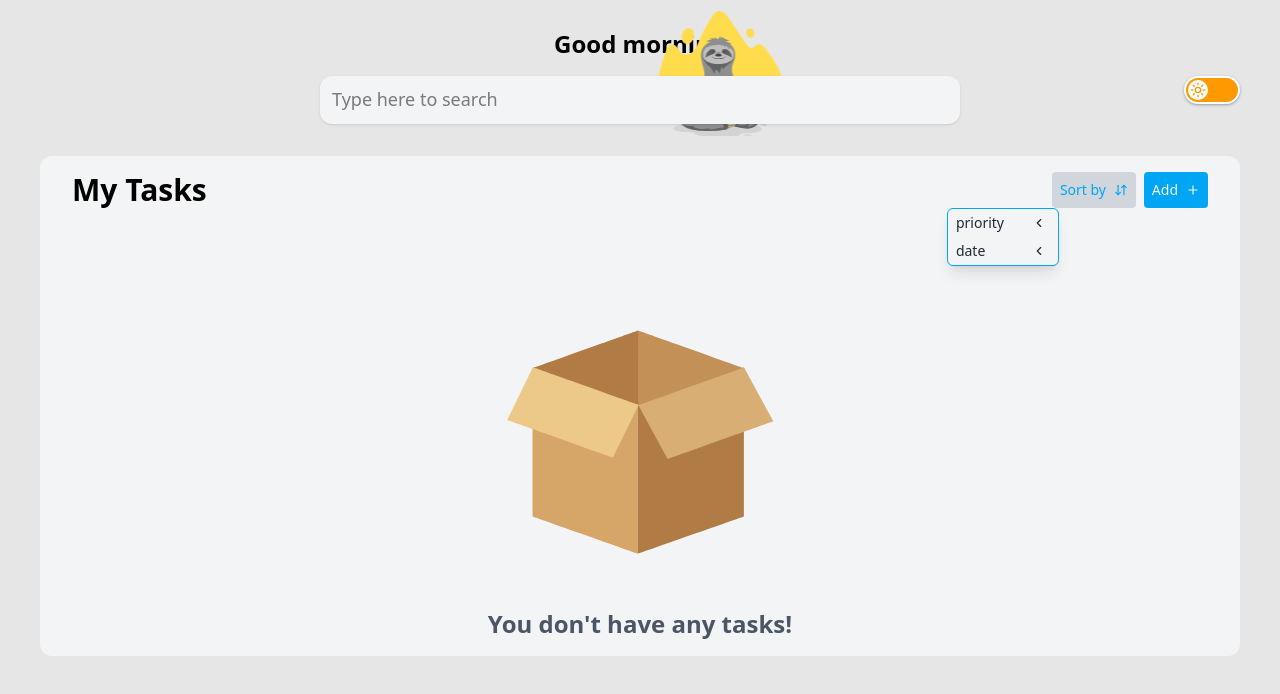
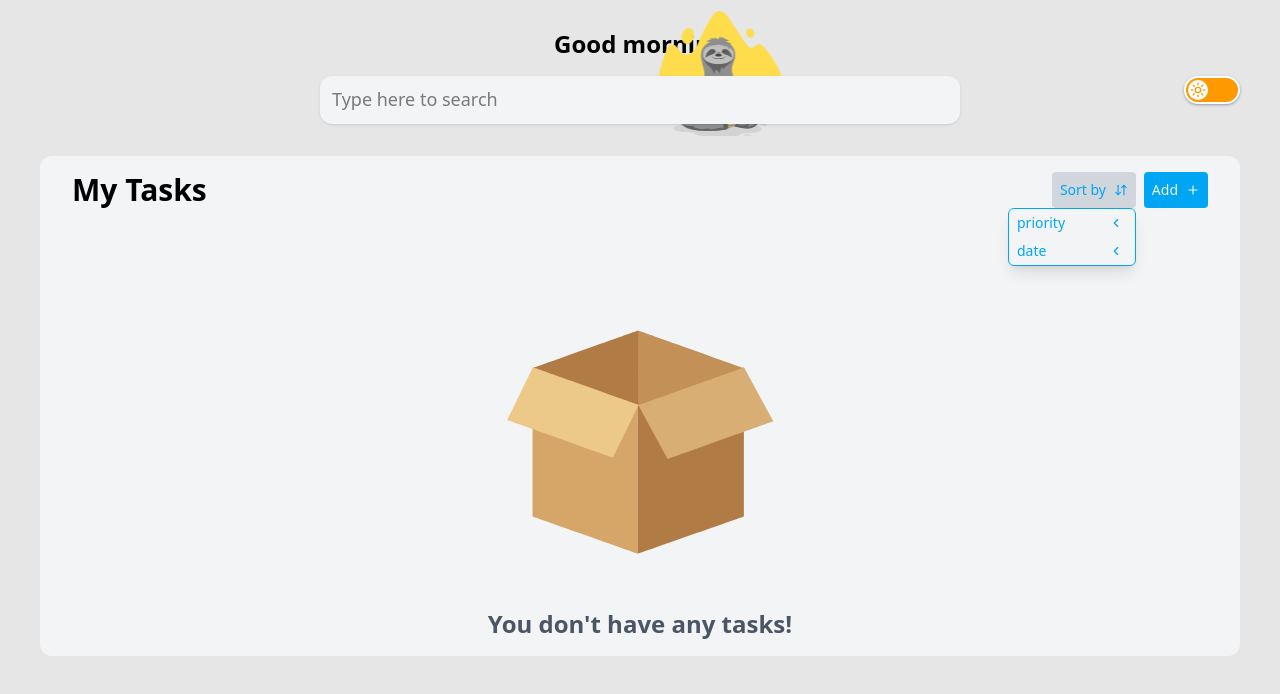
Before and after one commit to Harsh-002/todo, a React (Vite) app: page / in a window 1280 px wide. Both pictures are taken after a click on the element "Sort by". Shown: the top 694 px of the page. Built offline with nearby package versions, Linux system fonts and the light colour scheme.

Commit message:
Fixed dropdown logic

```diff
--- a/index.html
+++ b/index.html
@@ -2,7 +2,7 @@
 <html lang="en">
   <head>
     <meta charset="UTF-8" />
-    <link rel="icon" type="image/svg+xml" href="./public/daily-planning.png" />
+    <link rel="icon" type="image/svg+xml" href="/daily-planning.png" />
     <meta name="viewport" content="width=device-width, initial-scale=1.0" />
     <title>ToDo</title>
   </head>
--- a/src/components/Dropdown.jsx
+++ b/src/components/Dropdown.jsx
@@ -22,8 +22,8 @@ const Dropdown = ({ ref, visible, onChange, values, id }) => {
     <div
       ref={ref}
       onMouseLeave={handleMouseLeave}
-      className={`absolute z-50 top-full right-11/12 w-28 ${
-        visible ? "" : "hidden"
+      className={`absolute text-md text-left z-50 top-full right-0 w-auto min-w-32 ${
+        !visible && "hidden"
       }`}
     >
       <ul
@@ -31,23 +31,26 @@ const Dropdown = ({ ref, visible, onChange, values, id }) => {
           darkMode ? "bg-gray-500" : "bg-gray-100"
         }`}
       >
-        {values.map((value, idx) => (
+        {values.map((value, idx) => {
+          return (
             <li
               onMouseEnter={() => handleShowSubOptions(value)}
               key={`${value.name}-${idx}`}
               onClick={() => onChange(id, value.name)}
-            className={`relative px-2 cursor-pointer py-1 ${
+              className={`relative px-2 cursor-pointer py-1 ${value.bgColor} ${
                 darkMode
-                ? `text-${value.textColor} hover:bg-${value.bgColor}`
-                : `text-${value.bgColor} hover:bg-${value.textColor}`
-            }`}
+                  ? `hover:backdrop-brightness-120 ${value.darkText}`
+                  : `hover:backdrop-brightness-90 ${value.textColor}`
+              }
+            `}
             >
               <div className="absolute right-3 top-1/2 transform -translate-y-1/2">
                 {value.subOptions && <LuChevronLeft />}
               </div>
               {value.name}
             </li>
-        ))}
+          );
+        })}
       </ul>
 
       {activeSubOptions && (
@@ -61,10 +64,12 @@ const Dropdown = ({ ref, visible, onChange, values, id }) => {
               <li
                 key={`sub-${opt.name}-${idx}`}
                 onClick={() => onChange(id, opt.name)}
-                className={`px-2 cursor-pointer py-1 ${
+                className={`px-2 cursor-pointer py-1 hover:backdrop-brightness-90 ${
+                  opt.textColor
+                } ${opt.bgColor} ${
                   darkMode
-                    ? `text-${opt.textColor} hover:bg-${opt.bgColor}`
-                    : `text-${opt.bgColor} hover:bg-${opt.textColor}`
+                    ? `hover:backdrop-brightness-120 ${opt.darkText}`
+                    : `hover:backdrop-brightness-90 ${opt.textColor}`
                 }`}
               >
                 {opt.name}
--- a/src/components/TaskPriority.jsx
+++ b/src/components/TaskPriority.jsx
@@ -13,26 +13,30 @@ export const TaskPriority = ({ priority, darkMode, onPriorityChange, id }) => {
   const values = [
     {
       name: "low",
-      textColor: "green-300",
-      bgColor: "green-800",
+      textColor: "text-green-700",
+      darkText: "text-green-300",
+      //   bgColor: "bg-green-300",
     },
     {
       name: "mid",
-      textColor: "amber-300",
-      bgColor: "amber-800",
+      textColor: "text-amber-700",
+      darkText: "text-amber-300",
+      //   bgColor: "bg-amber-300",
     },
     {
       name: "high",
-      textColor: "red-300",
-      bgColor: "red-800",
+      textColor: "text-red-700",
+      darkText: "text-red-300",
+      //   bgColor: "bg-red-300",
     },
   ];
 
   return (
     <div
       onClick={() => setVisible(!visible)}
-      className={`flex-1 flex items-center justify-center relative`}
+      className={`flex-1 flex items-center justify-center`}
     >
+      <div className="relative w-5/6">
         <p
           ref={priorityRef}
           className={`${
@@ -47,7 +51,7 @@ export const TaskPriority = ({ priority, darkMode, onPriorityChange, id }) => {
               : darkMode
               ? "bg-red-800 text-red-300"
               : "bg-red-300 text-red-800"
-        } md:px-4 px-2 py-1 mx-2 w-full text-center rounded-md cursor-pointer text-md md:text-lg sm:text-md text-sm`}
+          } md:px-4 px-2 py-1 mx-2 w-full text-center rounded-md cursor-pointer text-md md:text-lg sm:text-md text-sm relative`}
         >
           {priority}
         </p>
@@ -59,5 +63,6 @@ export const TaskPriority = ({ priority, darkMode, onPriorityChange, id }) => {
           onChange={onPriorityChange}
         />
       </div>
+    </div>
   );
 };
--- a/src/components/TaskStatus.jsx
+++ b/src/components/TaskStatus.jsx
@@ -17,18 +17,21 @@ const TaskStatus = ({ darkMode, onStatusChange, id, status }) => {
   const values = [
     {
       name: "done",
-      textColor: "green-300",
-      bgColor: "green-800",
+      textColor: "text-green-700",
+      darkText: "text-green-300",
+      //   bgColor: "bg-green-300",
     },
     {
       name: "todo",
-      textColor: "gray-300",
-      bgColor: "gray-800",
+      textColor: "text-gray-700",
+      darkText: "text-gray-300",
+      //   bgColor: "bg-gray-300",
     },
     {
       name: "in-progess",
-      textColor: "amber-300",
-      bgColor: "amber-800",
+      textColor: "text-amber-700",
+      darkText: "text-amber-300",
+      //   bgColor: "bg-amber-300",
     },
   ];
 
@@ -37,6 +40,7 @@ const TaskStatus = ({ darkMode, onStatusChange, id, status }) => {
       onClick={() => setStatusVisible(!statusVisible)}
       className=" flex-1 flex items-center justify-center relative"
     >
+      <div className="relative w-5/6">
         <p
           ref={statusRef}
           className={`${
@@ -63,6 +67,7 @@ const TaskStatus = ({ darkMode, onStatusChange, id, status }) => {
           id={id}
         />
       </div>
+    </div>
   );
 };
 
```
Lines whose indentation alone changed are shown as unchanged.
